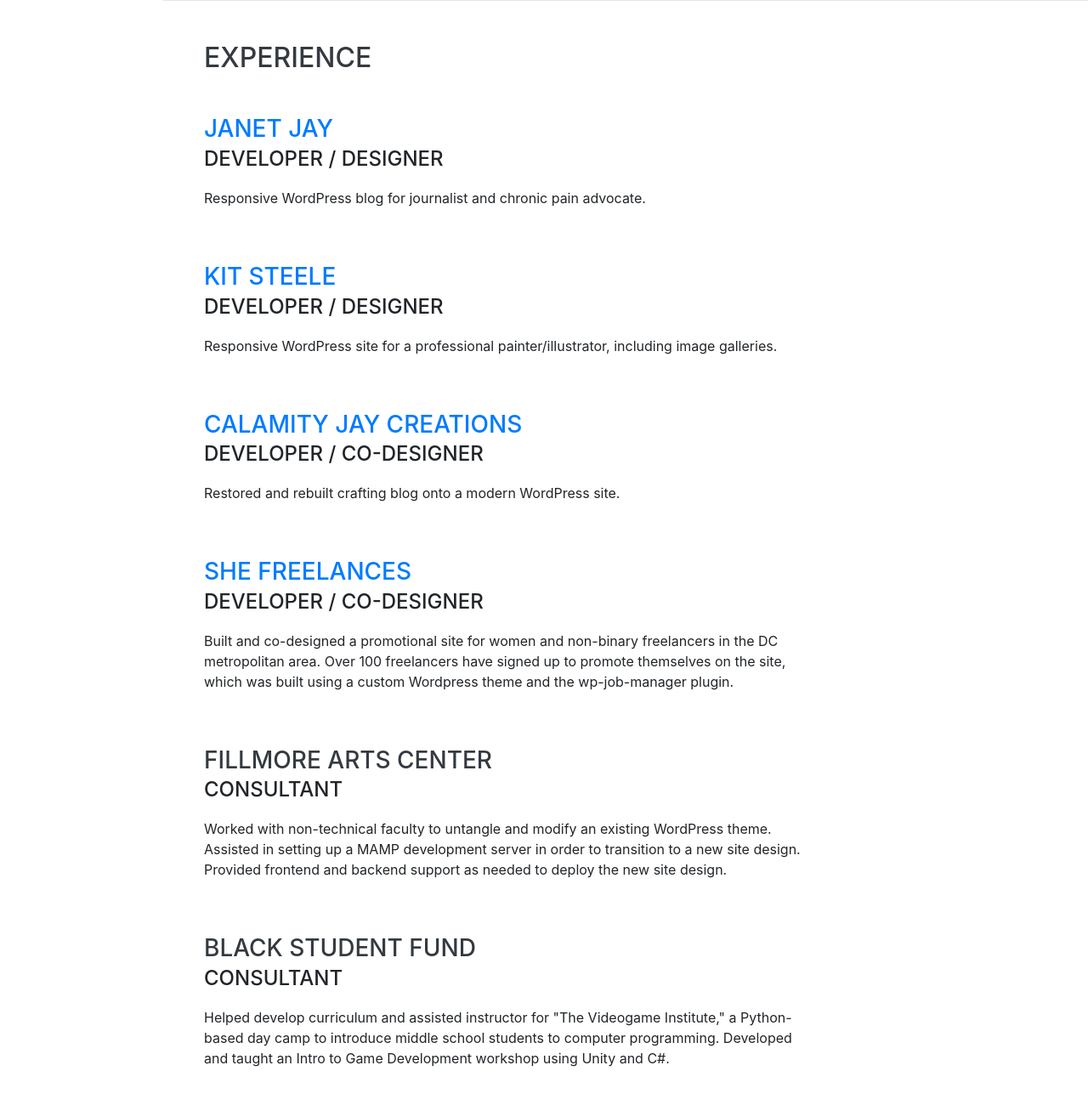
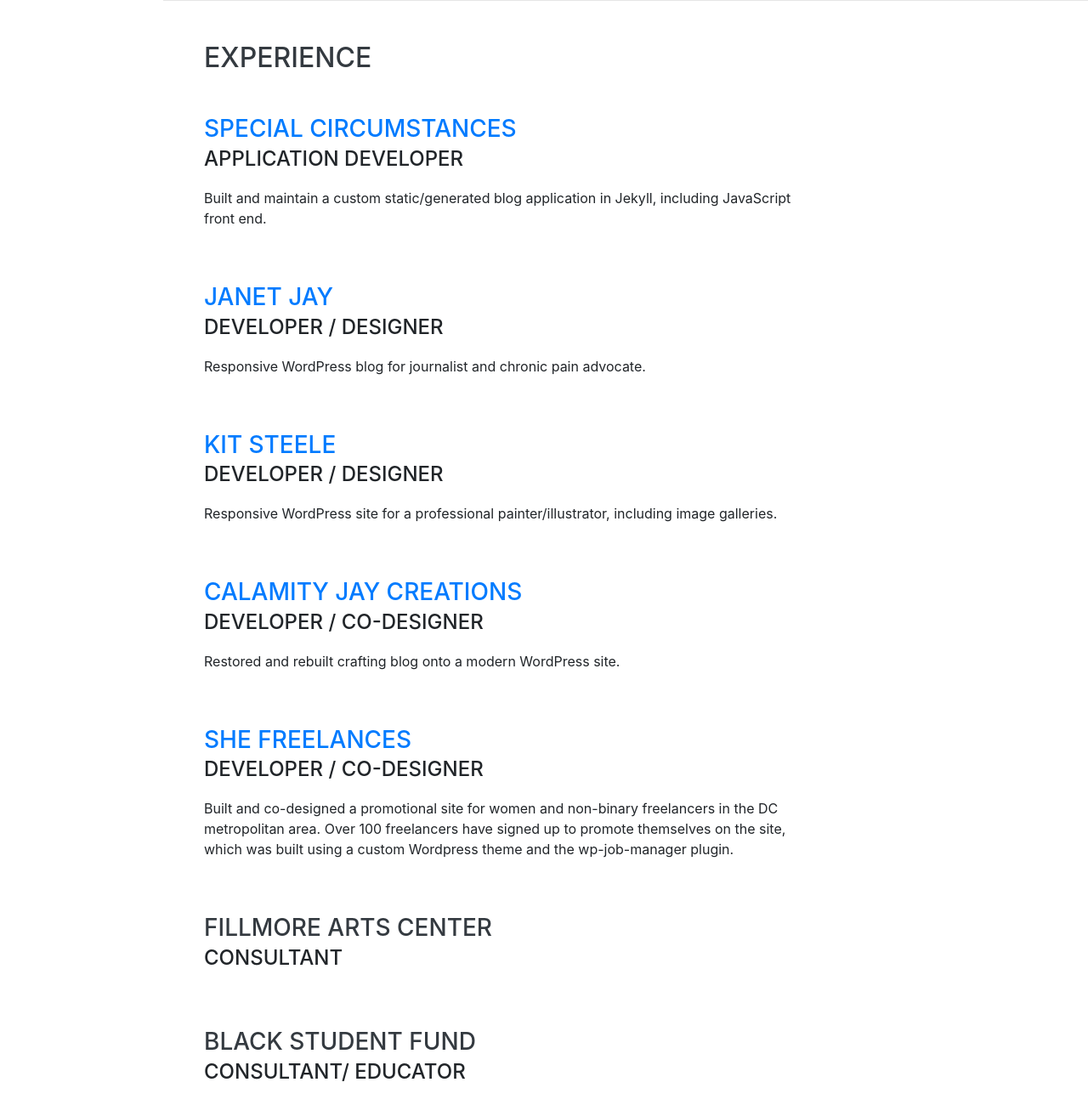
Before and after one commit to discolingua/discolingua.github.io, a website with bundled scripts: page index.html in a window 1280 px wide. Shown: the part 800-2100 px from the top of the page at 85% size. Built offline with nearby package versions, Linux system fonts and the light colour scheme; a web font is replaced by a local one.

Commit message:
added SC

```diff
--- a/index.html
+++ b/index.html
@@ -90,6 +90,18 @@
 
         <div class="resume-item d-flex flex-column flex-md-row justify-content-between mb-5">
           <div class="resume-content">
+            <h3 class="mb-0"><a target="_blank" href="https://www.special-circumstanc.es/#">Special Circumstances</a></h3>
+            <div class="subheading mb-3">Application Developer</div>
+            <p>Built and maintain a custom static/generated blog application in Jekyll, including
+              JavaScript front end.</p>
+          </div>
+          <div class="resume-date text-md-right">
+            <span class="text-primary"></span>
+          </div>
+        </div>
+
+        <div class="resume-item d-flex flex-column flex-md-row justify-content-between mb-5">
+          <div class="resume-content">
             <h3 class="mb-0"><a target="_blank" href="https://janetjay.com">Janet Jay</a></h3>
             <div class="subheading mb-3">Developer / Designer</div>
             <p>Responsive WordPress blog for journalist and chronic pain advocate.</p>
@@ -136,7 +148,6 @@
           <div class="resume-content">
             <h3 class="mb-0">Fillmore Arts Center</h3>
             <div class="subheading mb-3">Consultant</div>
-            <p>Worked with non-technical faculty to untangle and modify an existing WordPress theme. Assisted in setting up a MAMP development server in order to transition to a new site design. Provided frontend and backend support as needed to deploy the new site design.</p>
           </div>
           <div class="resume-date text-md-right">
             <span class="text-primary"></span>
@@ -146,8 +157,7 @@
         <div class="resume-item d-flex flex-column flex-md-row justify-content-between mb-5">
           <div class="resume-content">
             <h3 class="mb-0">Black Student Fund</h3>
-            <div class="subheading mb-3">Consultant</div>
-            <p>Helped develop curriculum and assisted instructor for "The Videogame Institute," a Python-based day camp to introduce middle school students to computer programming. Developed and taught an Intro to Game Development workshop using Unity and C#.</p>
+            <div class="subheading mb-3">Consultant/ Educator</div>
           </div>
           <div class="resume-date text-md-right">
             <span class="text-primary"></span>
```
